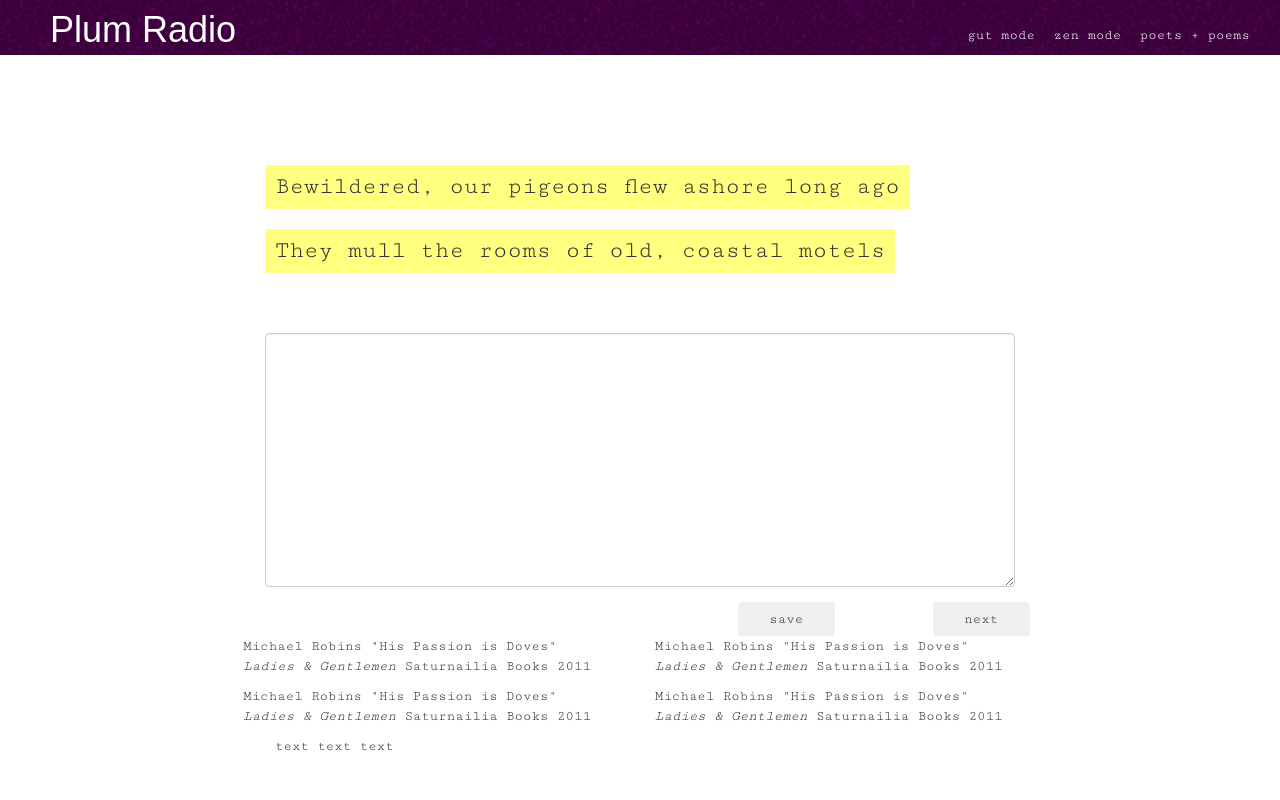
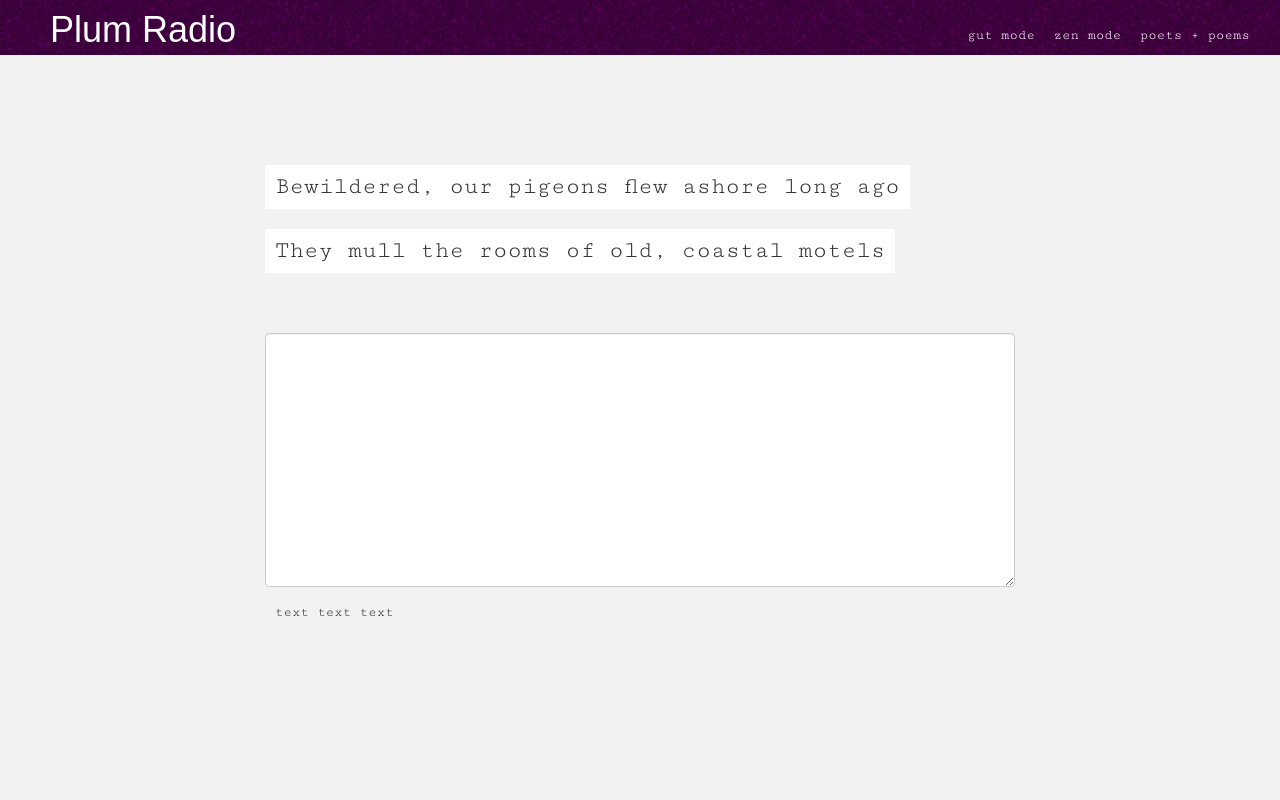
Before and after one commit to doerschera/plum-radio, a PHP site: page / in a window 1280 px wide. Run offline with PHP 8.4, Linux system fonts and the light colour scheme; some libraries are stand-ins or nearby versions; some web fonts are replaced.

Commit message:
background color grey

```diff
--- a/index.html
+++ b/index.html
@@ -30,13 +30,13 @@
           <textarea rows="12" cols="40" class="form-control" id="input"></textarea>
         </div>
       </div>
-      <div class="row">
+      <div class="row disable">
         <button class="btn col-xs-1 col-xs-offset-7" type="button" id="save">save</button>
         <button class="btn col-xs-1 col-xs-offset-1" type="button" id="next">next</button>
       </div>
     </div>
 
-    <div class="continer">
+    <div class="continer disable">
       <div class="row col-xs-8 col-xs-offset-2">
         <ul class="poets col-xs-6">
           <li>Michael Robins</li>
--- a/style.css
+++ b/style.css
@@ -2,6 +2,7 @@
 
 body {
   font-family: "Cutive Mono", monospace;
+  background-color: #f2f2f2;
 }
 
 .disable {
@@ -49,13 +50,6 @@ a:hover {
 	margin: 0 10px;
 }
 
-.main {
-	height: 100%;
-	width: 100%;
-	background-image: url('double_lined/double_lined.png');
-	opacity: 0.5;
-}
-
 .text {
 	margin-top: 100px;
 	margin-bottom: 50px;
@@ -65,7 +59,7 @@ h2 {
 	margin-top: 10px;
 	font-size: 24px;
 	line-height: 24px;
-	background-color: #ffff80;
+	background-color: #ffffff;
 	padding: 10px;
 	display: inline-block;
 }
```
